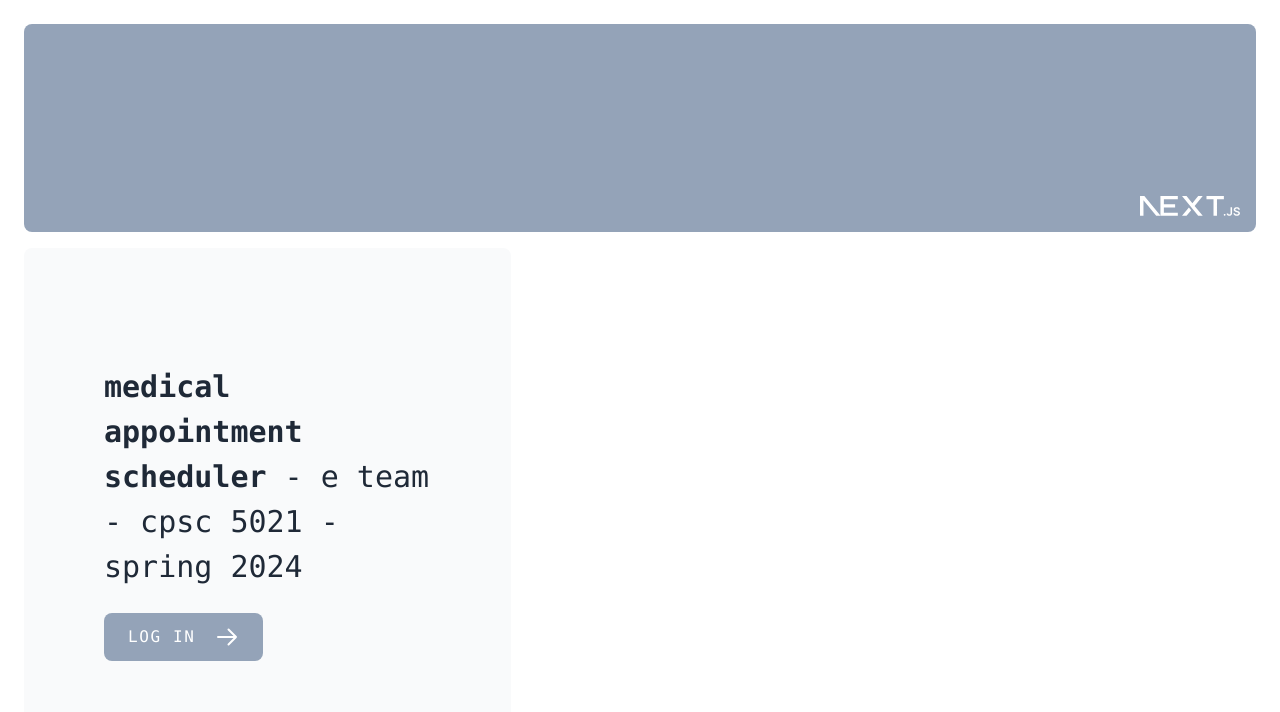
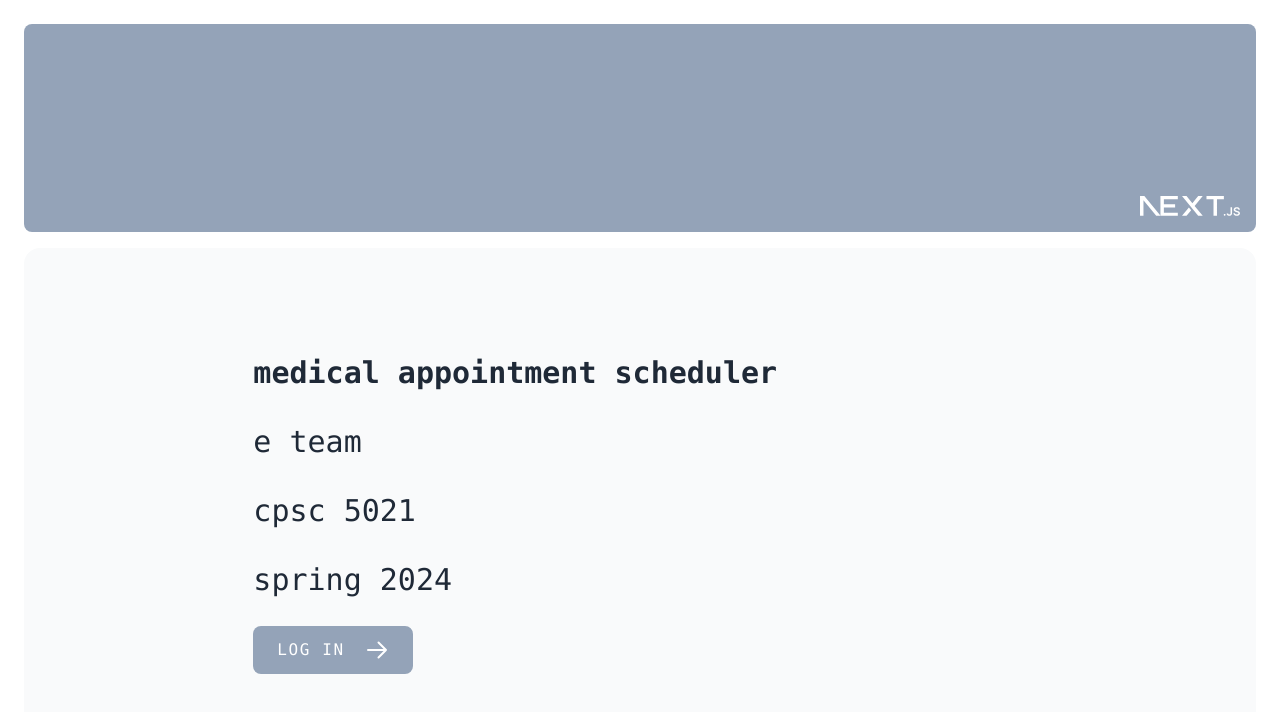
Before and after one commit to stephen-lanier/medical-appointment-scheduler, a Next.js app: page / in a window 1280 px wide. Shown: the top 712 px of the page. Built offline with nearby package versions, Linux system fonts and the light colour scheme.

Commit message:
fix: homepage ui

```diff
--- a/app/page.jsx
+++ b/app/page.jsx
@@ -14,11 +14,20 @@ export default async function Home() {
                     priority
                 />
             </div>
-            <div className="mt-4 flex grow flex-col gap-4 md:flex-row">
-                <div className="flex flex-col justify-center gap-6 rounded-lg bg-gray-50 px-6 py-10 md:w-2/5 md:px-20">
+            <div className="mt-4 flex grow flex-col justify-center items-center gap-4 bg-gray-50 rounded-2xl w-full">
+                <div className="flex flex-col justify-center gap-6 rounded-lg  px-6 py-10 w-2/3">
                     {/* <div className={styles.shape} /> */}
-                    <p className={`text-xl text-gray-800 md:text-3xl md:leading-normal font-mono lowercase`}>
-                        <strong>Medical Appointment Scheduler</strong> - E Team - CPSC 5021 - Spring 2024
+                    <p className={`flex text-xl text-gray-800 md:text-3xl md:leading-normal font-mono lowercase`}>
+                        <strong>Medical Appointment Scheduler</strong>
+                    </p>
+                    <p className={`flex text-xl text-gray-800 md:text-3xl md:leading-normal font-mono lowercase`}>
+                        E Team
+                    </p>
+                    <p className={`flex text-xl text-gray-800 md:text-3xl md:leading-normal font-mono lowercase`}>
+                        CPSC 5021
+                    </p>
+                    <p className={`flex text-xl text-gray-800 md:text-3xl md:leading-normal font-mono lowercase`}>
+                        Spring 2024
                     </p>
                     <Link
                         href="/dashboard"
@@ -28,7 +37,7 @@ export default async function Home() {
                         <ArrowRightIcon className="w-5 md:w-6 stroke-2" />
                     </Link>
                 </div>
-                <div className="flex items-center justify-center p-6 md:w-3/5 md:px-28 md:py-12">
+                {/* <div className="flex items-center justify-center p-6 md:w-3/5 md:px-28 md:py-12"> */}
                     {/* <Image
                         src="/hero-desktop.png"
                         width={1000}
@@ -42,7 +51,7 @@ export default async function Home() {
                         height={620}
                         alt="Screenshots of the dashboard project showing desktop version"
                     /> */}
-                </div>
+                {/* </div> */}
             </div>
         </main>
     );
```
